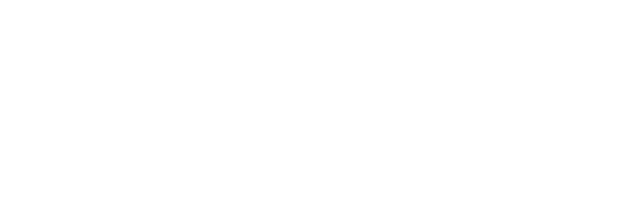
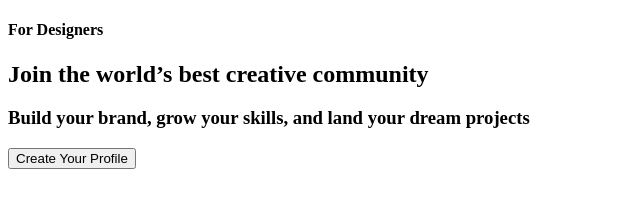
Before and after one commit to nidhiambatkar026/Dialog_Box, a plain HTML site: page index.html in a window 1280 px wide. Shown: the whole page, without its empty margins (0-640 px from the left). Drawn offline with Linux system fonts and the light colour scheme.

Commit message:
HTML structure added

```diff
--- a/index.html
+++ b/index.html
@@ -7,7 +7,14 @@
 </head>
 <body>
     <div class="container">
-
+        <div class="text-box">
+            <h4 >For Designers</h4>
+            <h2>Join the world’s best creative community</h2>
+            <h3>Build your brand, grow your skills, and land your dream projects </h3>
+            <button class="btn">
+                Create Your Profile
+            </button>
+        </div>
     </div>
 </body>
 </html>
```
